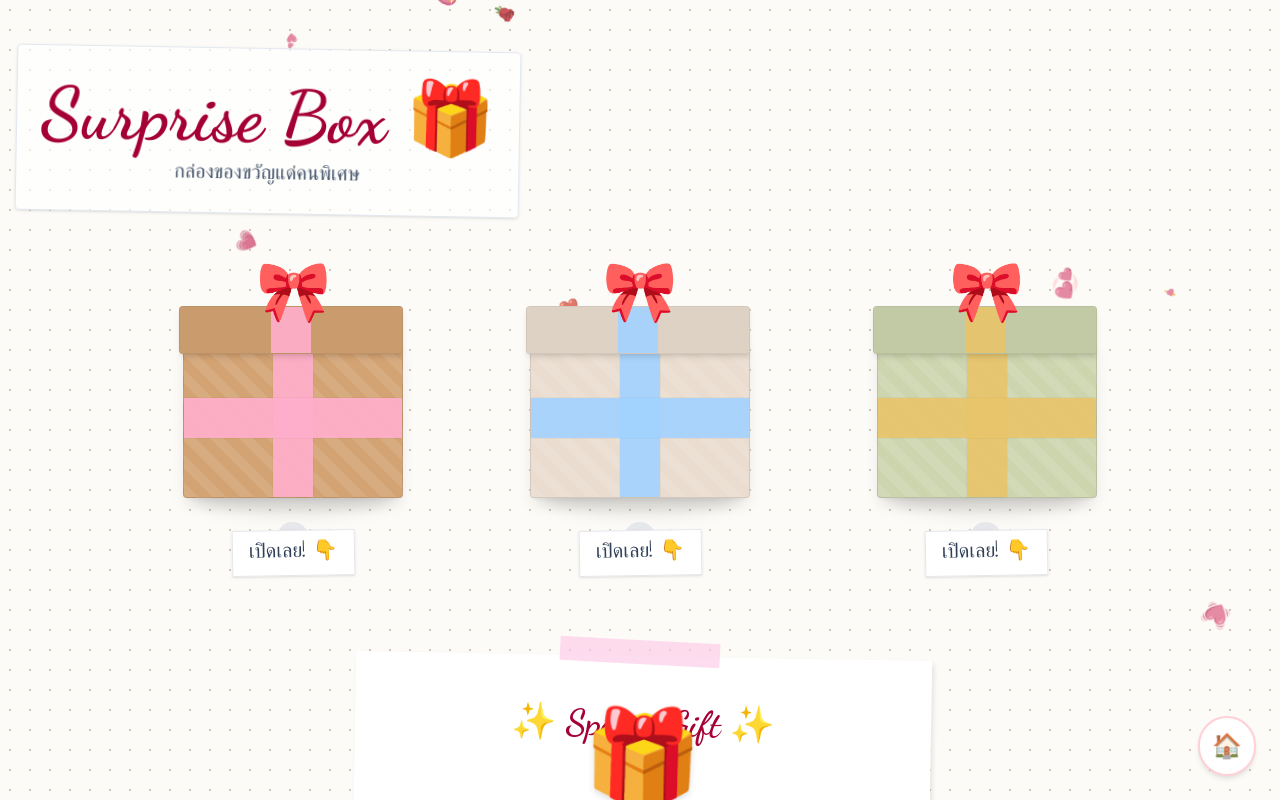
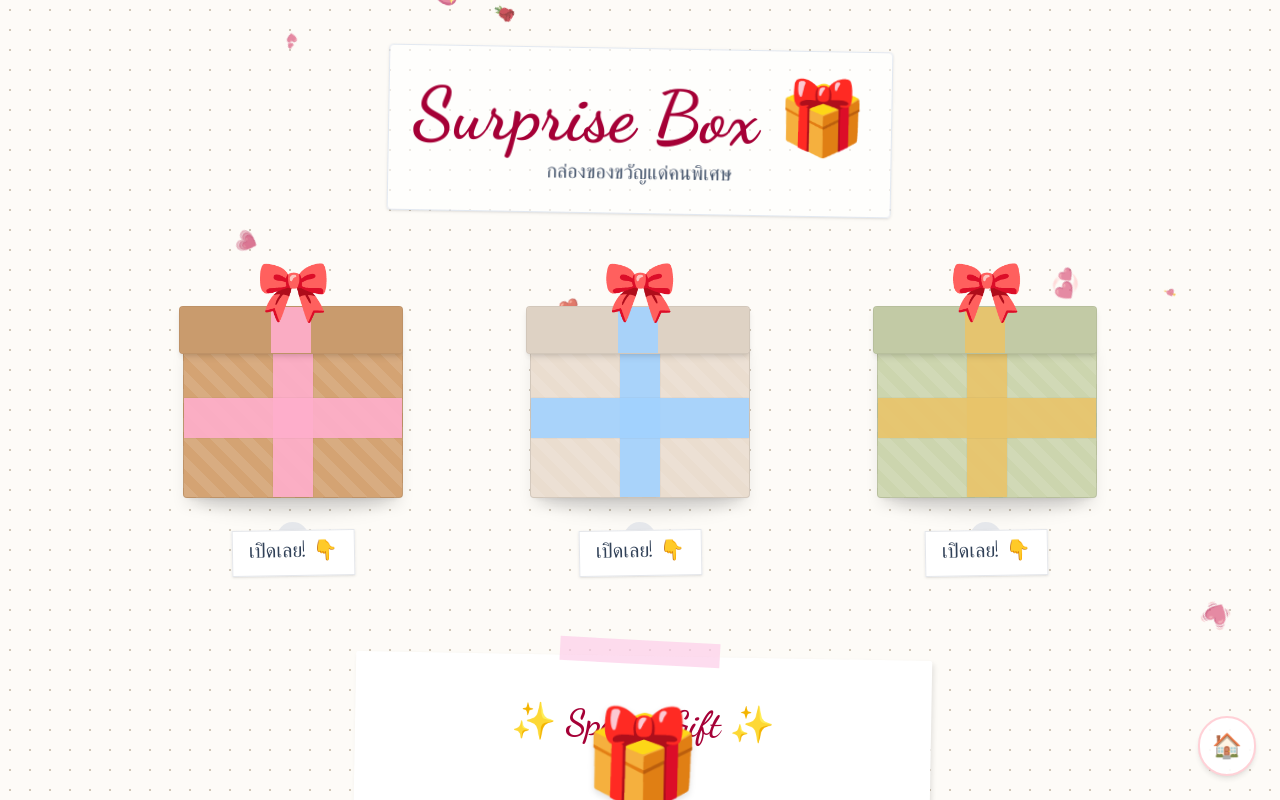
Before and after one commit to SuthichaiWisetnet/valentine-surprise, a Next.js app: page /surprise in a window 1280 px wide. Shown: the top 800 px of the page. Built offline with nearby package versions, Linux system fonts and the light colour scheme.

Commit message:
feat: create a Valentine's Day surprise page with interactive gift boxes and a special message reveal.

```diff
--- a/app/surprise/page.js
+++ b/app/surprise/page.js
@@ -163,7 +163,7 @@ export default function SurprisePage() {
       <FloatingHearts />
 
       {/* Header */}
-      <div className="text-center mb-16 animate-fade-in-up md:pt-8 bg-white/60 p-6 inline-block mx-auto rounded-sm shadow-sm transform rotate-1 border border-slate-200">
+      <div className="text-center mb-16 animate-fade-in-up md:pt-8 bg-white/60 p-6 w-fit mx-auto rounded-sm shadow-sm transform rotate-1 border border-slate-200">
         <h1 className="text-5xl md:text-7xl font-dancing font-bold text-rose-800 mb-2">
           Surprise Box 🎁
         </h1>
```
